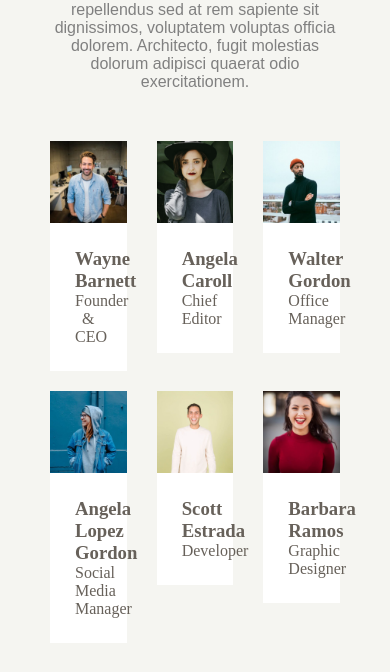
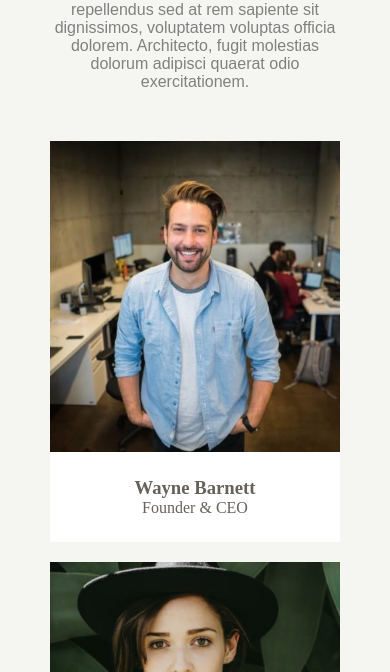
Before and after one commit to DaviGel/js-our-team, a plain HTML site: page index.html in a window 390 px wide. Shown: the part 172-844 px from the top of the page. Drawn offline with Linux system fonts and the light colour scheme.

Commit message:
fix: sistemata specificita classi

```diff
--- a/css/style.css
+++ b/css/style.css
@@ -68,13 +68,13 @@ main .caption {
 /* #region MEDIA QUERIES */
 
 @media screen and (max-width: 768px) {
-  .member {
+  main .member {
     width: calc(100% / 2 - 20px);
   }
 }
 
 @media screen and (max-width: 576px) {
-  .member {
+  main .member {
     width: 100%;
   }
 }
--- a/js/main.js
+++ b/js/main.js
@@ -41,8 +41,8 @@ const members = document.querySelector('.members');
 
 for (let i = 0; i < teamMembers.length; i++) {
   const member = document.createElement('div');
-  let image = document.createElement('div');
-  let caption = document.createElement('div');
+  const image = document.createElement('div');
+  const caption = document.createElement('div');
   member.classList.add('member');
   image.classList.add('image');
   caption.classList.add('caption');
```
